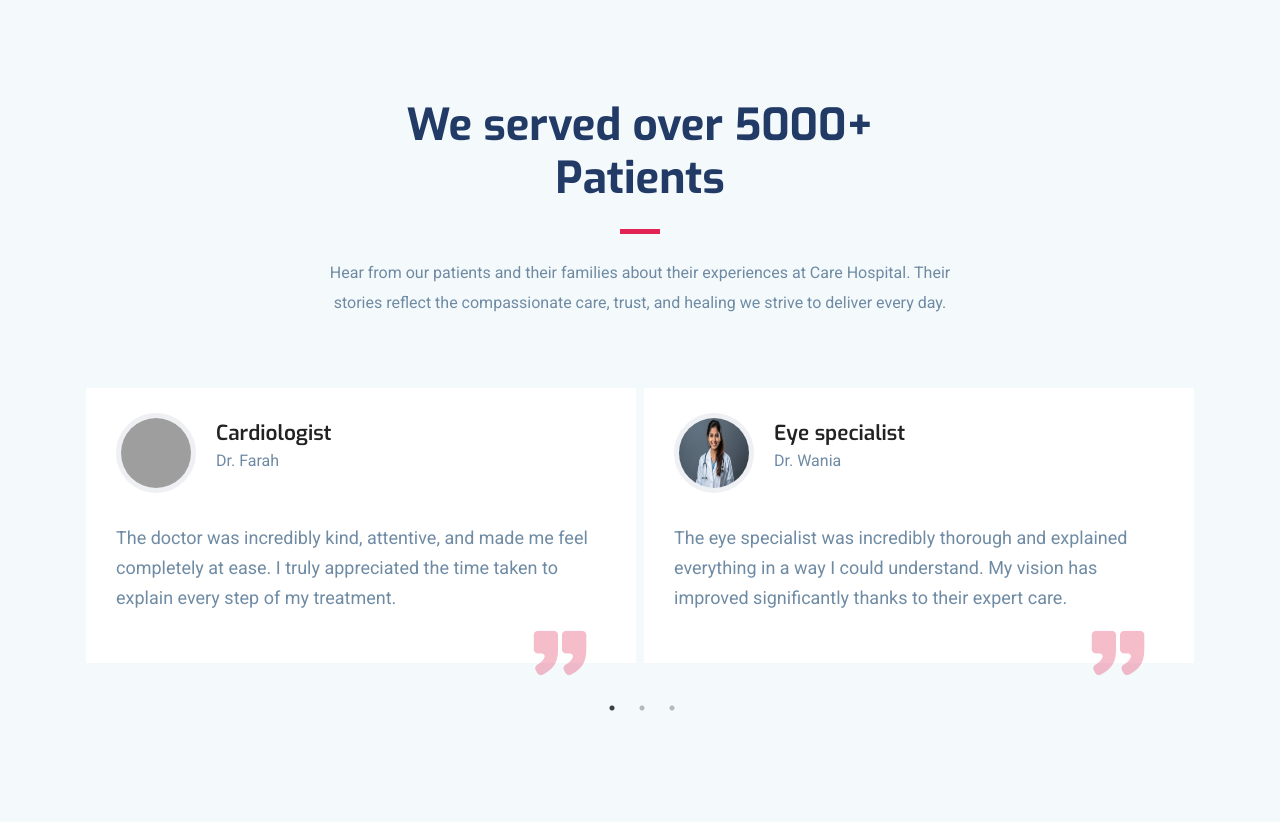
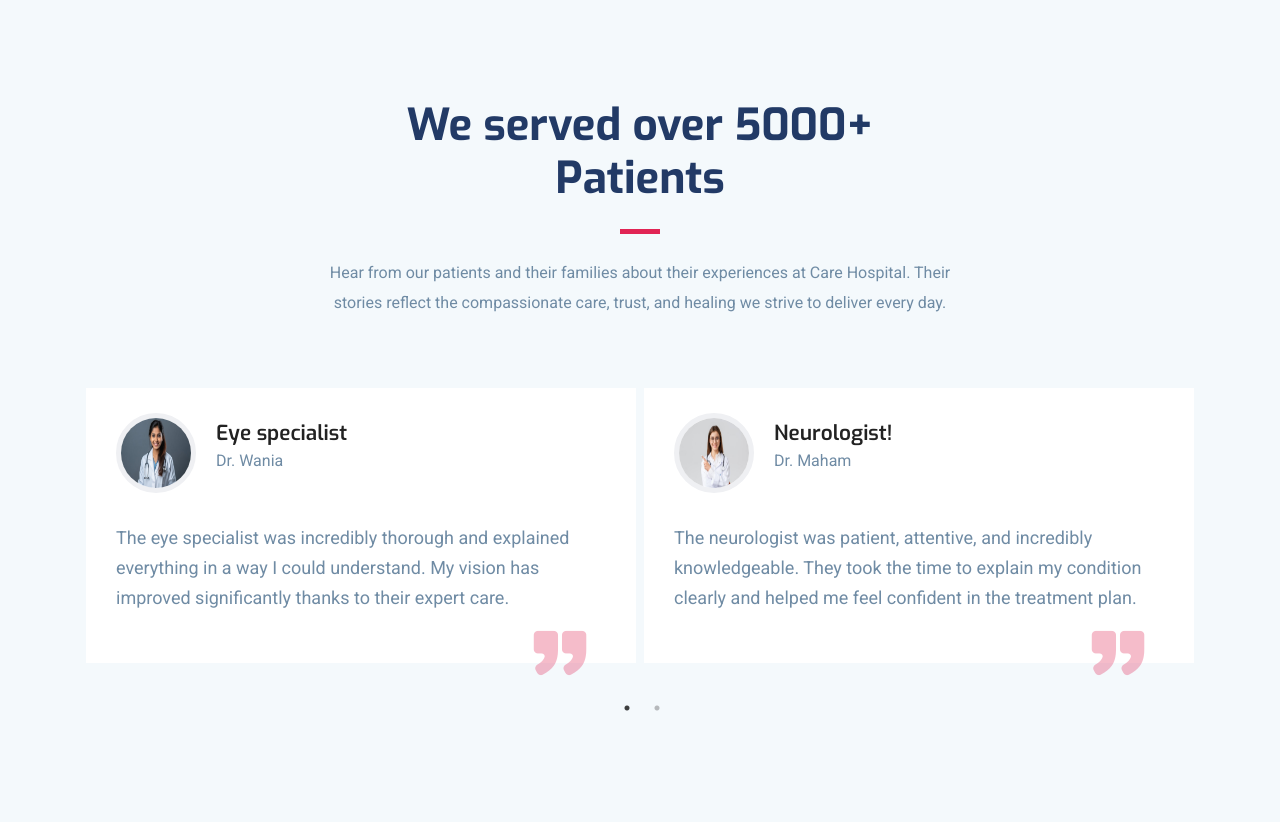
Before and after one commit to HABcoder/care_project, a PHP site: page / in a window 1280 px wide. Shown: the part 3154-3976 px from the top of the page. Run offline with PHP 8.4, Linux system fonts and the light colour scheme; data comes from the database, SQL or seed files in the repository; some libraries are stand-ins or nearby versions; grey boxes are pictures that could not be loaded.

Commit message:
few changes

```diff
--- a/css/style.css
+++ b/css/style.css
@@ -459,7 +459,7 @@ a:focus {
   position: relative;
   overflow: hidden;
   background: #fff;
-  background: url("../images/bg/slider-bg-1.jpg") no-repeat;
+  background: url("../eye/hospital2.png") no-repeat;
   background-size: cover;
   min-height: 550px;
 }
--- a/index.php
+++ b/index.php
@@ -260,22 +260,7 @@ Their stories reflect the compassionate care, trust, and healing we strive to de
 	<div class="container">
 		<div class="row align-items-center">
 			<div class="col-lg-12 testimonial-wrap-2">
-				<div class="testimonial-block style-2  gray-bg">
-					<i class="icofont-quote-right"></i>
 
-					<div class="testimonial-thumb">
-						<img src="images/team/farah.png" alt="" class="img-fluid">
-					</div>
-
-					<div class="client-info ">
-						<h4>Cardiologist</h4>
-						<span>Dr. Farah</span>
-						<p>
-						The doctor was incredibly kind, attentive, and made me feel completely at ease.
-I truly appreciated the time taken to explain every step of my treatment.
-						</p>
-					</div>
-				</div>
 
 				<div class="testimonial-block style-2  gray-bg">
 					<div class="testimonial-thumb">
```
